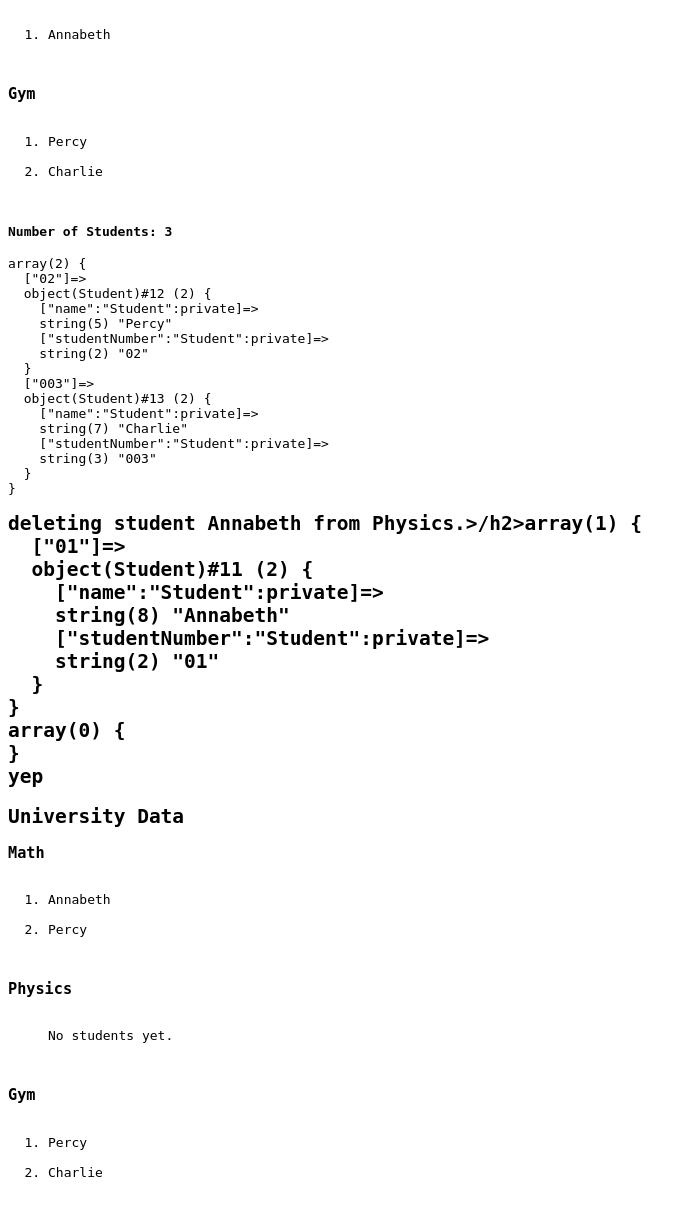
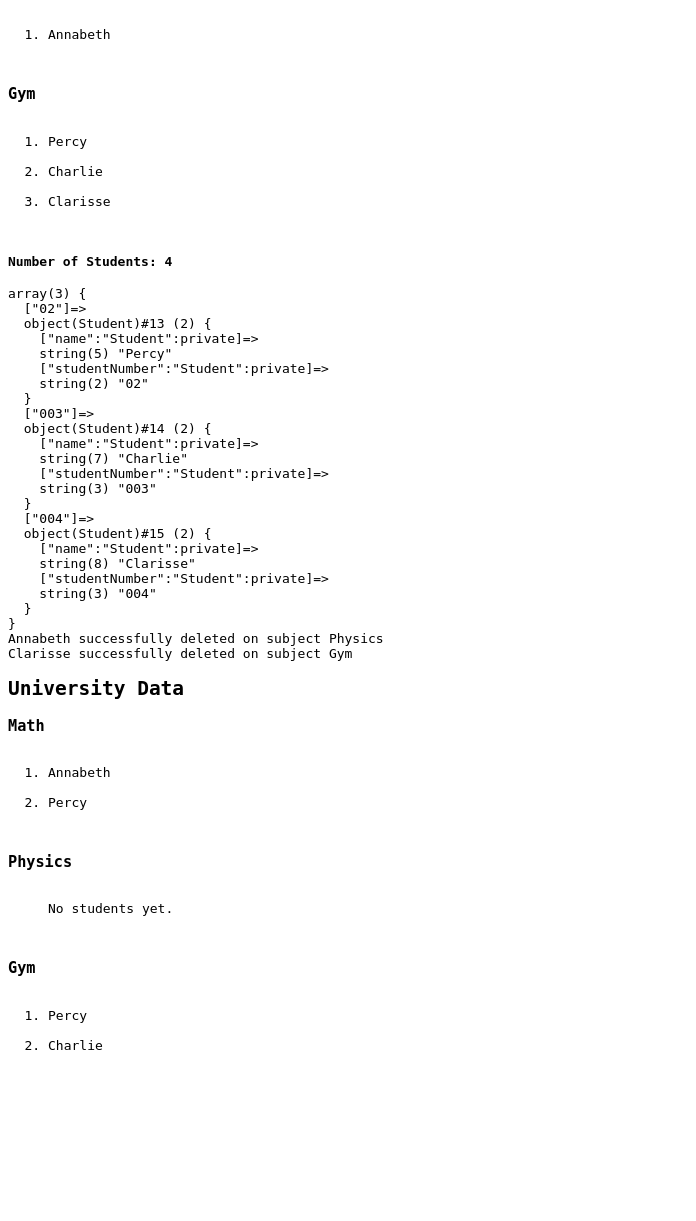
Before and after one commit to szidieross/PHP_HF, a PHP site: page / in a window 1280 px wide. Shown: the part 252-1473 px from the top of the page, without its empty margins (0-696 px from the left). After the commit the page ends 1302 px from the top, so only its background shows below. Run offline with PHP 8.4, Linux system fonts and the light colour scheme.

Commit message:
delete done i guess

```diff
--- a/hf5/University/Subject.php
+++ b/hf5/University/Subject.php
@@ -50,7 +50,7 @@ class Subject
     }
     // TODO Generate constructor for all attributes. $students argument of the constructor can be empty
 
-    public function __construct(string $code, string $name, ?array $students=[])
+    public function __construct(string $code, string $name, ?array $students = [])
     {
         $this->code = $code;
         $this->name = $name;
@@ -75,17 +75,15 @@ class Subject
         return null;
     }
 
-    public function deleteStudent(Student $student): void{
-        // if ($this->isStudentExists($studentNumber)) {
-            $studentNumber=$student->getStudentNumber();
-            var_dump($this->getStudents());
+    public function deleteStudent(Student $student): void
+    {
+        $studentNumber = $student->getStudentNumber();
+        if ($this->isStudentExists($studentNumber)) {
             unset($this->students[$studentNumber]);
-            var_dump($this->getStudents());
-            echo "yep";
-        // }
-        // else{
-        //     echo "nope";
-        // }
+            echo $student->getName() . " successfully deleted on subject " . $this->getName() . "<br/>";
+        } else {
+            throw new \Exception($student->getName() . " could not be deleted on subject " . $this->getName() . "<br/>");
+        }
     }
 
     // ToDo
--- a/hf5/University/University.php
+++ b/hf5/University/University.php
@@ -53,8 +53,7 @@ class University extends AbstractUniversity
     {
         if (array_key_exists($subjectCode, $this->subjects)) {
             $subject = $this->subjects[$subjectCode];
-            $studentNumber=$student->getStudentNumber();
-            $subject->deleteStudent($studentNumber);
+            $subject->deleteStudent($student);
         }
     }
 
--- a/hf5/University/index.php
+++ b/hf5/University/index.php
@@ -14,7 +14,7 @@ $uni = new University();
 $student1 = new Student("Annabeth", "01");
 $student2 = new Student("Percy", "02");
 $student3 = new Student('Charlie', '003');
-// $student4 = new Student('Clarisse', '004');
+$student4 = new Student('Clarisse', '004');
 
 $subj1 = $uni->addSubject("1", "Math");
 $subj2 = $uni->addSubject("2", "Physics");
@@ -24,18 +24,18 @@ $uni->addStudentOnSubject("1", $student2);
 $uni->addStudentOnSubject("2", $student1);
 $uni->addStudentOnSubject("3", $student2);
 $uni->addStudentOnSubject("3", $student3);
-// $uni->addStudentOnSubject("3", $student4);
+$uni->addStudentOnSubject("3", $student4);
 echo ($uni->print());
 
-// var_dump($subj2->getStudents());
 echo "<h4>Number of Students: " . $uni->getNumberOfStudents() . "</h4>";
 
 var_dump($uni->getStudentsForSubject("3"));
 
-// $uni->deleteStudentOnSubject("2", $student1);
+// echo "<h2>deleting student " . $student1->getName() . " from " . $subj2->getName() . ".>/h2>";
+$subj2->deleteStudent($student1);
 
-echo "<h2>deleting student " . $student1->getName() . " from " . $subj2->getName() . ".>/h2>";
-$subj2->deleteStudent($student1);
+// echo "<h2>deleting student " . $student4->getName() . " from " . $subj3->getName() . ".>/h2>";
+$uni->deleteStudentOnSubject("3",$student4);
 
 echo ($uni->print());
 
```
